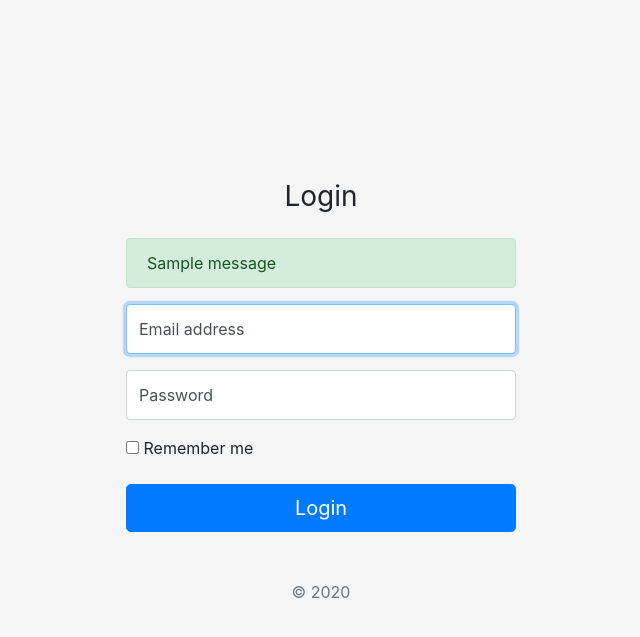
After one commit to datorium-python/python-101, a Flask app: page /auth/login in a window 1280 px wide. The commit adds this page. Shown: the top 637 px of the page, without its empty margins (319-959 px from the left). Run offline with Flask 2, Linux system fonts and the light colour scheme; one stand-in notice (Sample message) is shown; some libraries are stand-ins or nearby versions.

Commit message:
Add Blueprint with flashed messages

```diff
--- /dev/null
+++ b/flask_register_app/blueprints/auth/views.py
@@ -0,0 +1,57 @@
+from flask import Blueprint, render_template, redirect, url_for, flash
+from werkzeug.security import generate_password_hash, check_password_hash
+from .forms import LoginForm, RegisterForm
+
+
+bp = Blueprint('auth', __name__, url_prefix='/auth')
+
+
+USERS_DB = {}
+
+
+@bp.route('/')
+def index():
+    return redirect(url_for('auth.login'))
+
+
+@bp.route('/login', methods=['GET', 'POST'])
+def login():
+    form = LoginForm()
+
+    if form.validate_on_submit():
+        email = form.email.data  # email@gmail.com
+        password = form.password.data
+        if email in USERS_DB:
+            user = USERS_DB.get(email)  # {'full_name': '...', 'password': '...'}
+            if check_password_hash(user.get('password'), password):
+                print('')
+                print('### LOGIN INFO ###')
+                print(f"User: {user.get('full_name')}")
+
+    print(form.errors)
+    return render_template('login.html', form=form)
+
+
+@bp.route('/register', methods=['GET', 'POST'])
+def register():
+    form = RegisterForm()
+
+    if form.validate_on_submit():
+        # Example: form.email.data
+        email = form.email.data
+        if email in USERS_DB:
+            flash(f'User {email} already exists!', category='danger')
+            return redirect(url_for('auth.register'))
+
+        password_hash = generate_password_hash(form.password.data)
+        new_user = {
+            'full_name': form.full_name.data,
+            'password': password_hash,
+        }
+        USERS_DB[email] = new_user
+
+        flash(f'User {email} registered successfully!', category='success')
+        return redirect(url_for('auth.login'))
+
+    print(form.errors)
+    return render_template('register.html', form=form)
--- /dev/null
+++ b/flask_register_app/run.py
@@ -0,0 +1,9 @@
+from flask_register_app.main import app
+
+
+if __name__ == '__main__':
+    app.run(
+        host='localhost',
+        port=8080,
+        debug=True
+    )
--- a/flask_register_app/templates/login.html
+++ b/flask_register_app/templates/login.html
@@ -7,6 +7,8 @@
   <div class="text-center mb-4">
     <h1 class="h3 mb-3 font-weight-normal">Login</h1>
   </div>
+
+  {% include "shared/flash.html" %}
 
   <div class="form-label-group">
     <input name="email" type="email" id="inputEmail" class="form-control" placeholder="Email address" required autofocus>
--- a/flask_register_app/templates/register.html
+++ b/flask_register_app/templates/register.html
@@ -7,6 +7,8 @@
   <div class="text-center mb-4">
     <h1 class="h3 mb-3 font-weight-normal">Register</h1>
   </div>
+
+  {% include "shared/flash.html" %}
 
   <div class="form-label-group">
     <input name="full_name" type="text" id="inputName" class="form-control" placeholder="Full name" required autofocus>
--- /dev/null
+++ b/flask_register_app/templates/shared/flash.html
@@ -0,0 +1,9 @@
+{% with messages = get_flashed_messages(with_categories=True) %}
+  {% if messages %}
+    {% for category, message in messages %}
+      <div class="alert alert-{{ category }}">
+        {{ message }}
+      </div>
+    {% endfor %}
+  {% endif %}
+{% endwith %}
```
Also changed, not shown: flask_register_app/main.py (+6 -48 lines), flask_register_app/__init__.py (added), flask_register_app/blueprints/__init__.py (added), flask_register_app/blueprints/auth/__init__.py (added), flask_register_app/blueprints/auth/forms.py (renamed from flask_register_app/forms.py).
